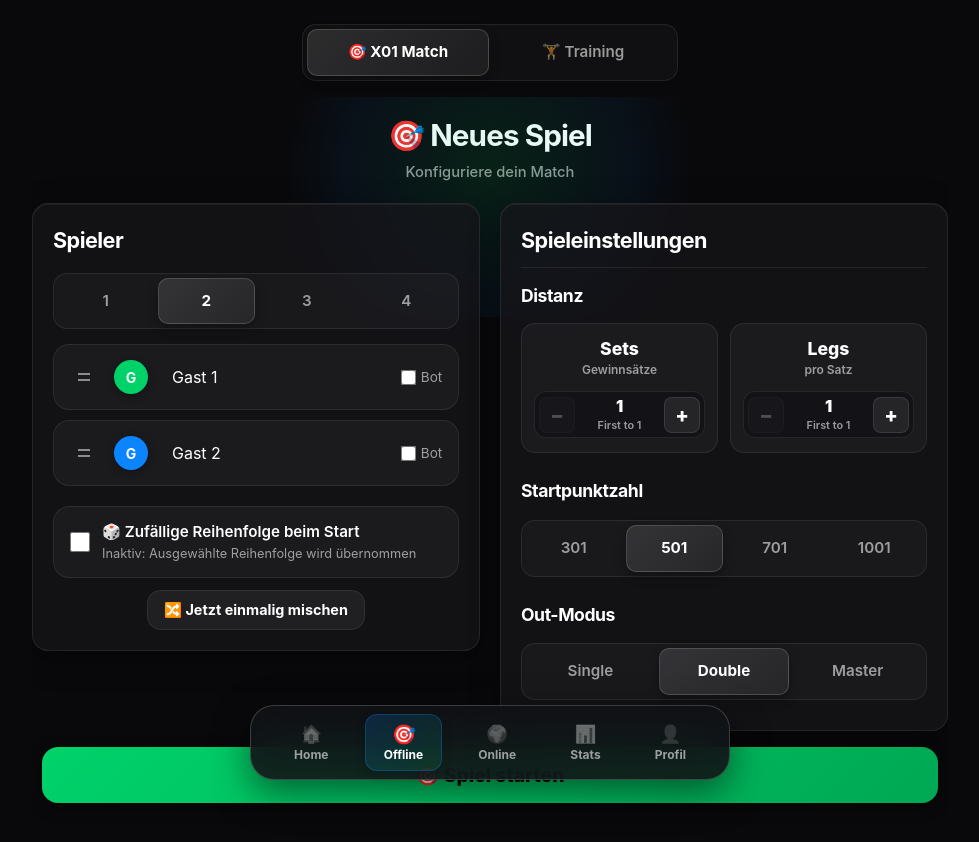
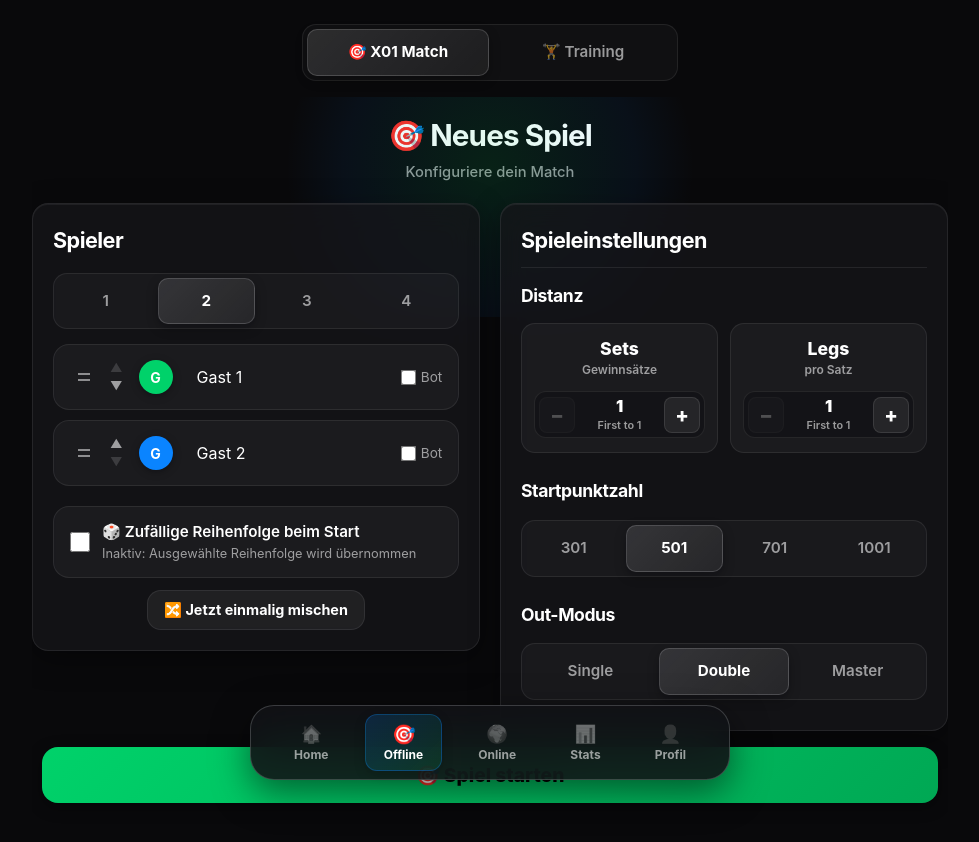
Before and after one commit to Dominik952678/DartCounter, a React (Vite) app: page /offline in a window 1280 px wide. Shown: the top 842 px of the page, without its empty margins (150-1129 px from the left). Built offline with nearby package versions, Linux system fonts and the light colour scheme.

Commit message:
perf: UX/UI polish, touch-friendly player order, Bogey setup finishes, TTS voice preloading, and vendor bundle splitting

```diff
--- a/src/components/MatchSetup.tsx
+++ b/src/components/MatchSetup.tsx
@@ -177,6 +177,16 @@ export const MatchSetup: React.FC<MatchSetupProps> = ({ profiles, onStartGame, h
       setSelectedPlayers(newSelected);
     }
     setDraggedIndex(null);
+  };
+
+  const movePlayer = (index: number, direction: 'up' | 'down') => {
+    const targetIndex = direction === 'up' ? index - 1 : index + 1;
+    if (targetIndex < 0 || targetIndex >= playerCount) return;
+    const newSelected = [...selectedPlayers];
+    const temp = newSelected[index];
+    newSelected[index] = newSelected[targetIndex];
+    newSelected[targetIndex] = temp;
+    setSelectedPlayers(newSelected);
   };
 
   const randomizeOrder = () => {
@@ -411,10 +421,52 @@ export const MatchSetup: React.FC<MatchSetupProps> = ({ profiles, onStartGame, h
                     border: '1px solid var(--card-border)'
                   }}
                 >
-                  <div className="drag-handle" title="Zum Verschieben ziehen">
-                    <svg width="16" height="16" viewBox="0 0 16 16" fill="currentColor">
-                      <path d="M2 4h12v2H2V4zm0 6h12v2H2v-2z" />
-                    </svg>
+                  <div style={{ display: 'flex', alignItems: 'center', gap: '4px' }}>
+                    <div className="drag-handle" title="Zum Verschieben ziehen">
+                      <svg width="16" height="16" viewBox="0 0 16 16" fill="currentColor">
+                        <path d="M2 4h12v2H2V4zm0 6h12v2H2v-2z" />
+                      </svg>
+                    </div>
+                    <div style={{ display: 'flex', flexDirection: 'column', gap: '2px' }}>
+                      <button
+                        type="button"
+                        onClick={() => movePlayer(i, 'up')}
+                        disabled={i === 0}
+                        style={{
+                          background: 'transparent',
+                          border: 'none',
+                          color: i === 0 ? 'rgba(255,255,255,0.15)' : 'var(--text-dim)',
+                          padding: '2px 4px',
+                          cursor: i === 0 ? 'default' : 'pointer',
+                          fontSize: '0.75rem',
+                          lineHeight: 1,
+                          minHeight: 'auto'
+                        }}
+                        aria-label="Spieler nach oben"
+                        title="Nach oben"
+                      >
+                        ▲
+                      </button>
+                      <button
+                        type="button"
+                        onClick={() => movePlayer(i, 'down')}
+                        disabled={i >= playerCount - 1}
+                        style={{
+                          background: 'transparent',
+                          border: 'none',
+                          color: i >= playerCount - 1 ? 'rgba(255,255,255,0.15)' : 'var(--text-dim)',
+                          padding: '2px 4px',
+                          cursor: i >= playerCount - 1 ? 'default' : 'pointer',
+                          fontSize: '0.75rem',
+                          lineHeight: 1,
+                          minHeight: 'auto'
+                        }}
+                        aria-label="Spieler nach unten"
+                        title="Nach unten"
+                      >
+                        ▼
+                      </button>
+                    </div>
                   </div>
 
                   <div className="avatar-circle" style={{ backgroundColor: getAvatarColor(playerName || `Gast ${i+1}`) }}>
--- a/src/components/ProfileDashboard.tsx
+++ b/src/components/ProfileDashboard.tsx
@@ -471,7 +471,7 @@ export const ProfileDashboard: React.FC<ProfileDashboardProps> = ({
               <span className="dash-stat-detail">{selectedMode}</span>
             </div>
             <div className="dash-stat-card">
-              <span className="dash-stat-label">Average Score</span>
+                <span className="dash-stat-label">Average Score</span>
               <span className="dash-stat-value">{minigameAvgScore}</span>
               <span className="dash-stat-detail">Ø pro Spiel</span>
             </div>
@@ -479,9 +479,9 @@ export const ProfileDashboard: React.FC<ProfileDashboardProps> = ({
         )}
 
         {/* Average / Score Chart */}
-        {chartData.length > 0 && (
+        {chartData.length > 0 ? (
           <div className="dash-section">
-            <h3>{isMinigame ? 'Score-Verlauf' : 'Average-Verlauf'}</h3>
+            <h3>{isMinigame ? 'Punkte-Verlauf' : 'Average-Verlauf'}</h3>
             <div className="chart-container">
               <ResponsiveContainer width="100%" height="100%">
                 <LineChart data={chartData}>
@@ -505,6 +505,12 @@ export const ProfileDashboard: React.FC<ProfileDashboardProps> = ({
                 </LineChart>
               </ResponsiveContainer>
             </div>
+          </div>
+        ) : (
+          <div style={{ textAlign: 'center', padding: '24px 16px', background: 'rgba(255,255,255,0.02)', borderRadius: '12px', border: '1px dashed var(--card-border)', color: 'var(--text-dim)', margin: '15px 0' }}>
+            <div style={{ fontSize: '1.8rem', marginBottom: '6px' }}>🎯</div>
+            <div style={{ fontWeight: 700, color: 'var(--text)', fontSize: '0.95rem' }}>Noch keine Matches in diesem Modus</div>
+            <div style={{ fontSize: '0.82rem', marginTop: '4px' }}>Starte dein erstes Spiel, um deine Formkurve und Treffer aufzuzeichnen!</div>
           </div>
         )}
 
--- a/src/components/TrainingHub.tsx
+++ b/src/components/TrainingHub.tsx
@@ -200,6 +200,16 @@ export const TrainingHub: React.FC<TrainingHubProps> = ({ profiles, setProfiles,
     });
   };
 
+  const movePlayer = (index: number, direction: 'up' | 'down') => {
+    const targetIndex = direction === 'up' ? index - 1 : index + 1;
+    if (targetIndex < 0 || targetIndex >= playerCount) return;
+    const newSelected = [...selectedPlayers];
+    const temp = newSelected[index];
+    newSelected[index] = newSelected[targetIndex];
+    newSelected[targetIndex] = temp;
+    setSelectedPlayers(newSelected);
+  };
+
   return (
     <div className="training-hub screen active-screen" style={{ position: 'relative', overflowX: 'hidden' }}>
       <style>{`
@@ -353,6 +363,47 @@ export const TrainingHub: React.FC<TrainingHubProps> = ({ profiles, setProfiles,
                       border: '1px solid var(--card-border)'
                     }}
                   >
+                    <div style={{ display: 'flex', flexDirection: 'column', gap: '2px' }}>
+                      <button
+                        type="button"
+                        onClick={() => movePlayer(i, 'up')}
+                        disabled={i === 0}
+                        style={{
+                          background: 'transparent',
+                          border: 'none',
+                          color: i === 0 ? 'rgba(255,255,255,0.15)' : 'var(--text-dim)',
+                          padding: '2px 4px',
+                          cursor: i === 0 ? 'default' : 'pointer',
+                          fontSize: '0.75rem',
+                          lineHeight: 1,
+                          minHeight: 'auto'
+                        }}
+                        aria-label="Spieler nach oben"
+                        title="Nach oben"
+                      >
+                        ▲
+                      </button>
+                      <button
+                        type="button"
+                        onClick={() => movePlayer(i, 'down')}
+                        disabled={i >= playerCount - 1}
+                        style={{
+                          background: 'transparent',
+                          border: 'none',
+                          color: i >= playerCount - 1 ? 'rgba(255,255,255,0.15)' : 'var(--text-dim)',
+                          padding: '2px 4px',
+                          cursor: i >= playerCount - 1 ? 'default' : 'pointer',
+                          fontSize: '0.75rem',
+                          lineHeight: 1,
+                          minHeight: 'auto'
+                        }}
+                        aria-label="Spieler nach unten"
+                        title="Nach unten"
+                      >
+                        ▼
+                      </button>
+                    </div>
+
                     <div className="avatar-circle" style={{
                       width: '32px',
                       height: '32px',
--- a/src/utils/checkouts.ts
+++ b/src/utils/checkouts.ts
@@ -163,14 +163,29 @@ export const CHECKOUTS: Record<number, string> = {
   2: 'D1'
 };
 
+export const BOGEY_SETUPS: Record<number, string> = {
+  169: 'Setup: T20',
+  168: 'Setup: T20',
+  166: 'Setup: T20',
+  165: 'Setup: T20',
+  163: 'Setup: T20',
+  162: 'Setup: T20',
+  159: 'Setup: T20',
+};
+
 export function getCheckoutSuggestion(score: number, outMode: 'SO' | 'DO' | 'MO', dartsThrown: number = 0): string | null {
   if (score < 1 || score > 170) {
     return null;
   }
 
   // Handle score 1 specifically for Single Out mode
-  if (outMode === 'SO' && score === 1) {
-    return 'S1';
+  if (outMode === 'SO') {
+    if (score === 1) return 'S1';
+    if (score <= 20) return `S${score}`;
+    if (score === 25) return 'BULL';
+    if (score === 50) return 'DB';
+    if (score <= 40 && score % 2 === 0) return `D${score / 2}`;
+    if (score <= 60 && score % 3 === 0) return `T${score / 3}`;
   }
 
   // For DO or MO, 1 is impossible
@@ -179,13 +194,15 @@ export function getCheckoutSuggestion(score: number, outMode: 'SO' | 'DO' | 'MO'
   }
 
   const suggestion = CHECKOUTS[score];
-  if (!suggestion) return null;
+  if (!suggestion) {
+    if (dartsThrown === 0 && BOGEY_SETUPS[score]) {
+      return BOGEY_SETUPS[score];
+    }
+    return null;
+  }
 
   // Filter based on how many darts are remaining (3 - dartsThrown)
   const parts = suggestion.split(' ');
-  // If we have 2 darts left (dartsThrown = 1), and the suggestion needs 3 darts, return null
-  // Wait, the suggestion is always the optimal path from that score.
-  // If score=100 and dartsThrown=1 (meaning we are on the 2nd dart), the path is "T20 D20". It has 2 parts. 2 darts left. It fits.
   if (parts.length > 3 - dartsThrown) {
     return null;
   }
--- a/vite.config.ts
+++ b/vite.config.ts
@@ -41,5 +41,24 @@ export default defineConfig({
         ]
       }
     })
-  ]
+  ],
+  build: {
+    rollupOptions: {
+      output: {
+        manualChunks(id: string) {
+          if (id.includes('node_modules')) {
+            if (id.includes('recharts')) {
+              return 'vendor-charts';
+            }
+            if (id.includes('@supabase')) {
+              return 'vendor-supabase';
+            }
+            if (id.includes('react') || id.includes('react-dom') || id.includes('react-router')) {
+              return 'vendor-react';
+            }
+          }
+        }
+      }
+    }
+  }
 })
```
Also changed, not shown: src/utils/audio.ts (+29 -16 lines), 1 other file (tests, documents, lock files or other folders).
